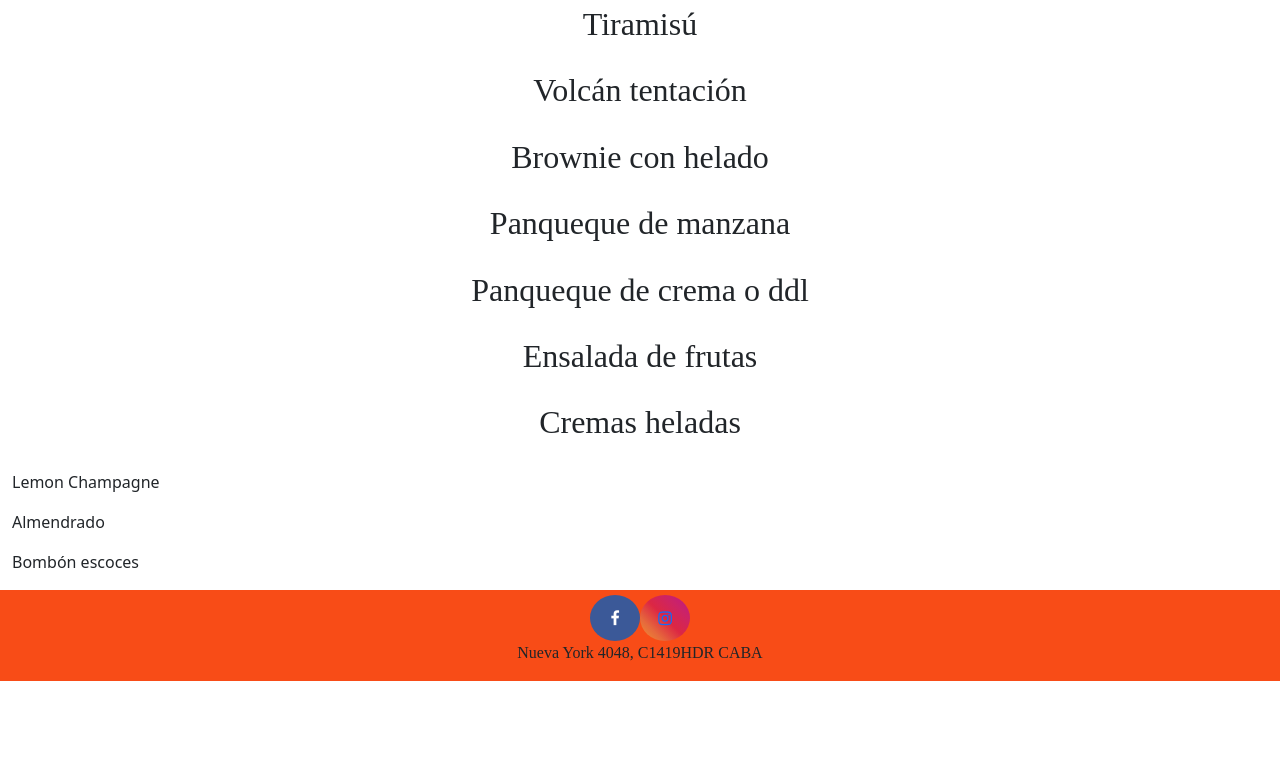
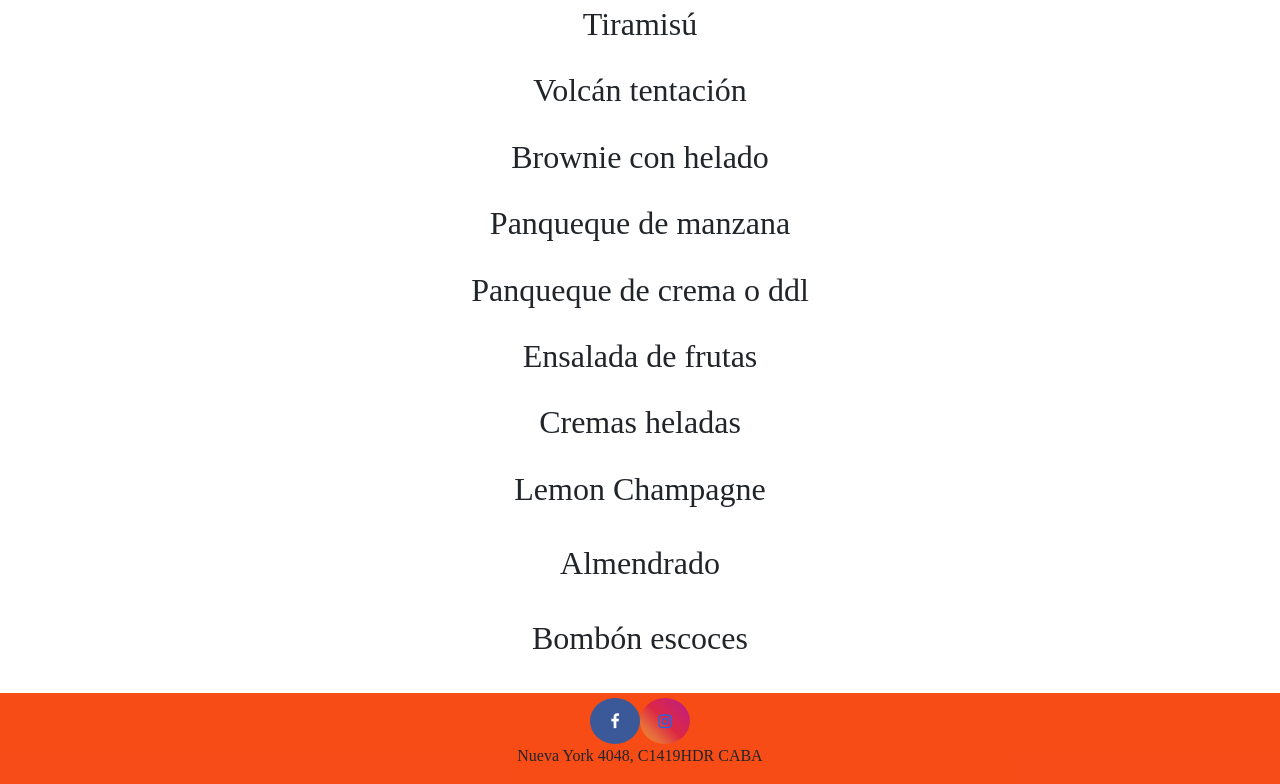
Before and after one commit to rodriberdo96/Mision_Plaza, a website: page páginas/menu.html in a window 1280 px wide. Shown: the part 5089-5873 px from the top of the page. Before the commit the page ends 5770 px from the top, so only its background shows below. Drawn offline with nearby package versions, Linux system fonts and the light colour scheme.

Commit message:
cambio menu

```diff
--- a/páginas/menu.html
+++ b/páginas/menu.html
@@ -78,7 +78,11 @@
             <p class="menu__texto2">Pepsi,Coca-cola</p>
             <p class="menu__texto2">Agua mineral</p>
             <p class="menu__texto2">Aguas saborizadas</p>
-            <h2 class="menu__texto2">Cervezas</h2> <p class="menu__texto2">Stella Artois</p><p class="menu__texto2">Patagonia</p><p class="menu__texto2">Quilmes</p><p class="menu__texto2">Corona</p>
+            <h2 class="menu__texto2">Cervezas</h2>
+            <p class="menu__texto2">Stella Artois</p>
+            <p class="menu__texto2">Patagonia</p>
+            <p class="menu__texto2">Quilmes</p>
+            <p class="menu__texto2">Corona</p>
             <h2 class="menu__texto2">Tragos</h2>
             <p class="menu__texto2">Fernet-Cola</p>
             <p class="menu__texto2">Gin-tonic</p>
@@ -94,10 +98,13 @@
             <h2 class="menu__texto2">Panqueque de manzana</h2>
             <h2 class="menu__texto2">Panqueque de crema o ddl</h2>
             <h2 class="menu__texto2">Ensalada de frutas</h2>
-            <h2 class="menu__texto2">Cremas heladas</h2> <p>Lemon Champagne</p> <p>Almendrado</p><p>Bombón escoces</p>
+            <h2 class="menu__texto2">Cremas heladas<h2>
+            <p class="menu__texto2">Lemon Champagne</p>
+            <p class="menu__texto2">Almendrado</p>
+            <p class="menu__texto2">Bombón escoces</p>
           </div>
       </section>
-     <footer class="row justify-content-center pie">
+      <footer class="row justify-content-center pie">
       <a href="https://www.facebook.com/Misi%C3%B3n-Plaza-1123393564377507/" target="_blank" class="fa fa-facebook"></a>
       <a href="https://www.instagram.com/lamisionplazadevoto/?hl=en" target="_blank" class="fa fa-instagram"></a>
         <p> Nueva York 4048, C1419HDR CABA</p>
```
Also changed, not shown: Multimedia/2019-09-23.jpg (added), Multimedia/Entradas.jpg, Multimedia/mision plaza 7.jpg, Multimedia/mplazadentro.jpg (added), Multimedia/unnamed.png (added).
